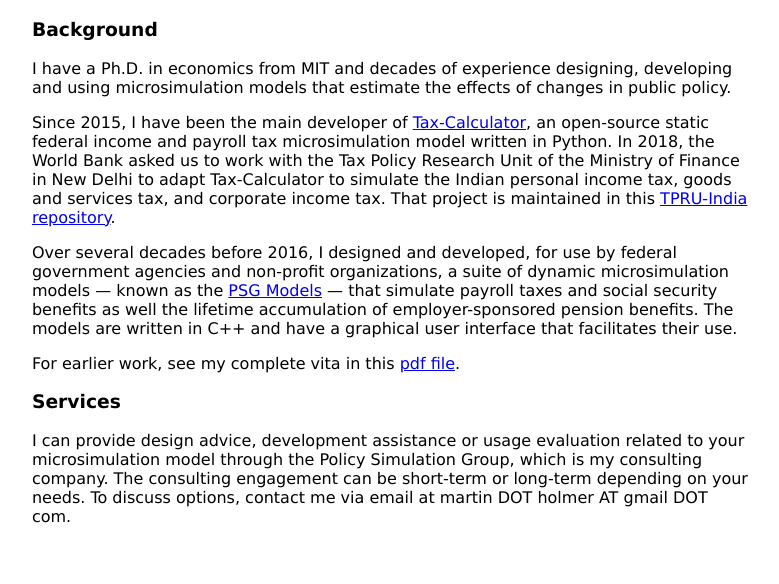
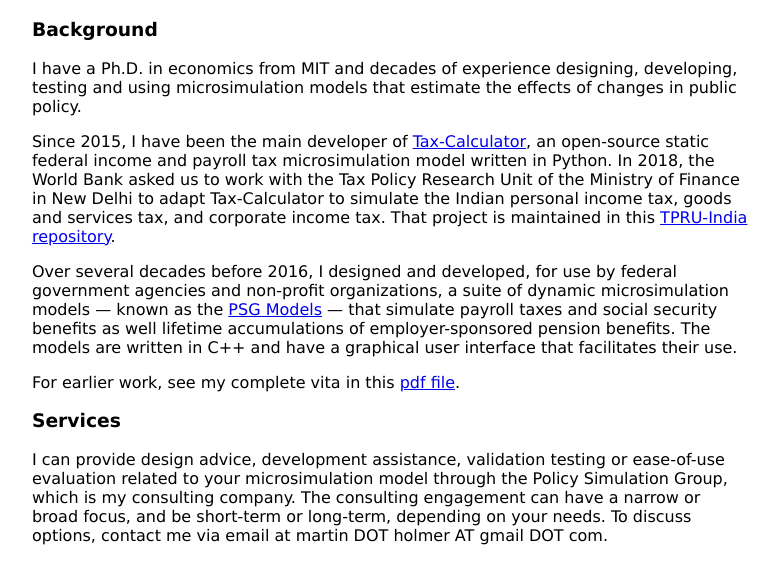
Before and after one commit to martinholmer/martinholmer.github.io, a plain HTML site: page index.html in a window 1280 px wide. Shown: the part 62-646 px from the top of the page, without its empty margins (249-1028 px from the left). Drawn offline with Linux system fonts and the light colour scheme.

Commit message:
Revise text in index.html file

```diff
--- a/index.html
+++ b/index.html
@@ -14,8 +14,8 @@
 
 <p>
   I have a Ph.D. in economics from MIT and decades of experience
-  designing, developing and using microsimulation models that estimate
-  the effects of changes in public policy.
+  designing, developing, testing and using microsimulation models that
+  estimate the effects of changes in public policy.
 </p>
 
 <p>
@@ -37,9 +37,9 @@
   of dynamic microsimulation models &mdash; known as
   the <a href="http://www.polsim.com/" target="_blank">PSG Models</a>
   &mdash; that simulate payroll taxes and social security benefits as
-  well the lifetime accumulation of employer-sponsored pension
-  benefits.  The models are written in C++ and have a graphical user
-  interface that facilitates their use.
+  well lifetime accumulations of employer-sponsored pension benefits.
+  The models are written in C++ and have a graphical user interface
+  that facilitates their use.
 </p>
 
 <p>
@@ -51,12 +51,12 @@
 <h3>Services</h3>
 
 <p>
-I can provide design advice, development assistance or usage
-evaluation related to your microsimulation model through the Policy
-Simulation Group, which is my consulting company.  The consulting
-engagement can be short-term or long-term depending on your needs.  To
-discuss options, contact me via email at martin DOT holmer AT gmail
-DOT com.
+I can provide design advice, development assistance, validation
+testing or ease-of-use evaluation related to your microsimulation
+model through the Policy Simulation Group, which is my consulting
+company.  The consulting engagement can have a narrow or broad focus,
+and be short-term or long-term, depending on your needs.  To discuss
+options, contact me via email at martin DOT holmer AT gmail DOT com.
 </p>
 
 <button onclick="topFunction()" id="topbutton" title="Go to top">Top</button>
```
